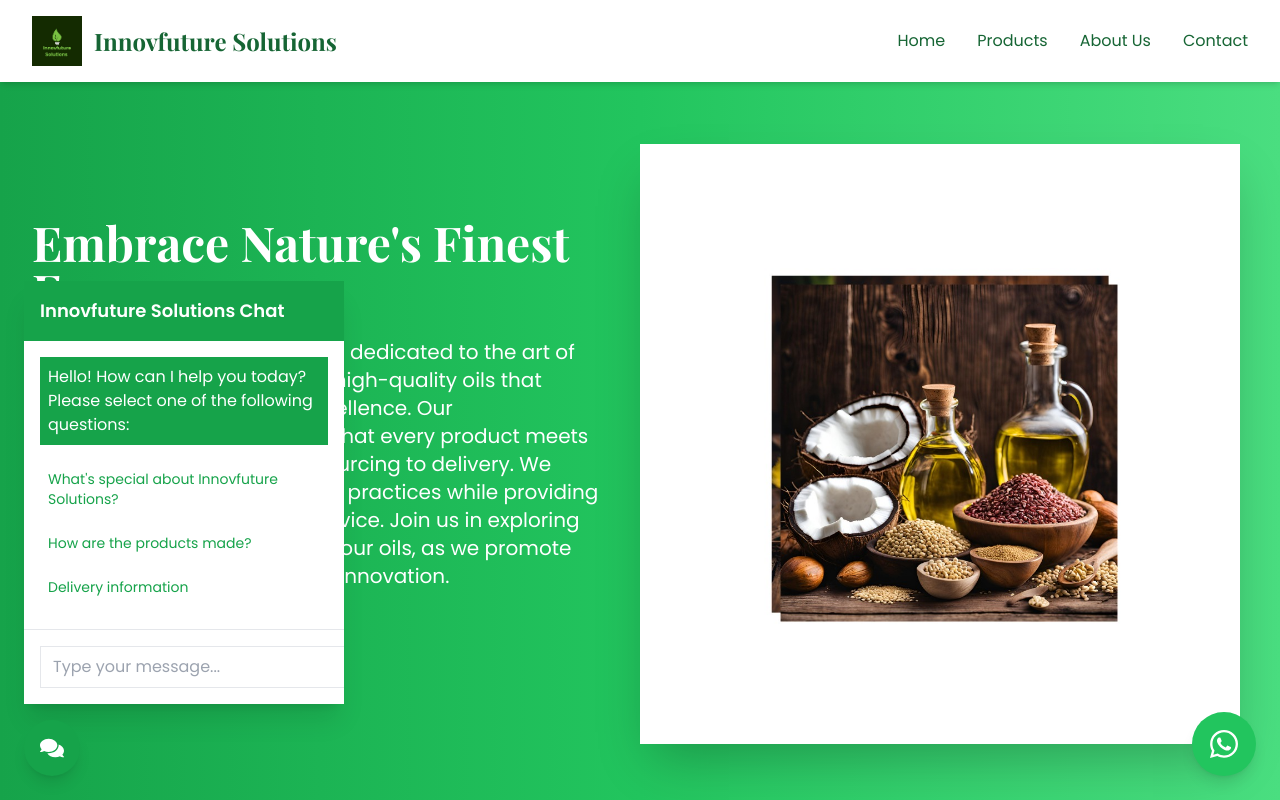
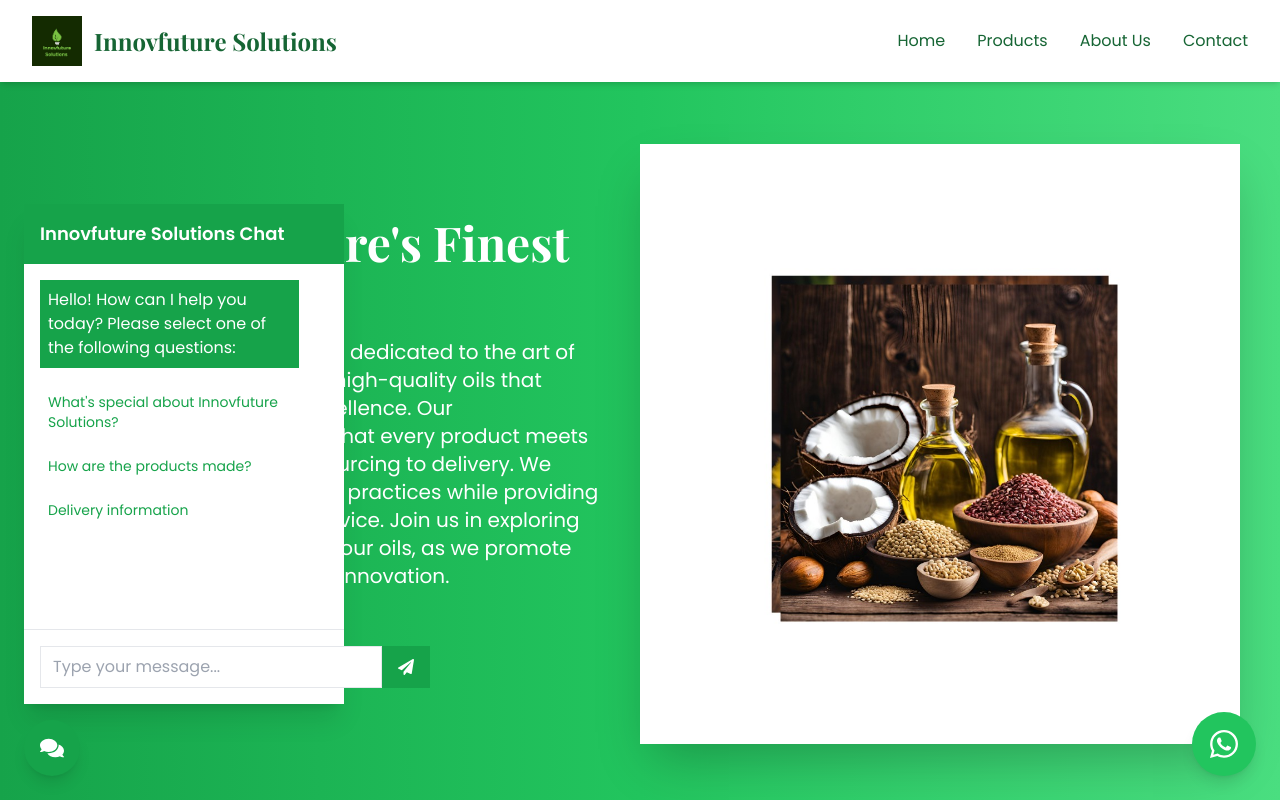
Before and after one commit to bharathkumar8056/InnovFuture, a Next.js app: page / in a window 1280 px wide. Both pictures are taken after a click on the button 52 px from the left and 748 px from the top of the page. Shown: the top 800 px of the page. Built offline with nearby package versions, Linux system fonts and the light colour scheme; a web font is replaced by a local one.

Commit message:
Update ChatBot.tsx

```diff
--- a/app/components/ChatBot.tsx
+++ b/app/components/ChatBot.tsx
@@ -1,7 +1,6 @@
 "use client"
 
-import type React from "react"
-import { useState, useRef, useEffect } from "react"
+import React, { useState, useRef, useEffect } from "react"
 import { FaComments, FaPaperPlane } from "react-icons/fa"
 
 interface Message {
@@ -97,15 +96,19 @@ const ChatBot: React.FC = () => {
   return (
     <div className="fixed bottom-6 left-6 z-50">
       {isOpen && (
-        <div className="bg-white rounded-lg shadow-xl w-full sm:w-80 mb-4 overflow-hidden max-h-[80vh] flex flex-col">
+        <div className="bg-white rounded-lg shadow-xl w-full sm:w-80 mb-4 h-[500px] flex flex-col">
+          {/* Fixed chat height */}
           <div className="bg-green-600 text-white p-4">
             <h3 className="text-lg font-semibold">Innovfuture Solutions Chat</h3>
           </div>
-          <div className="flex-grow overflow-y-auto p-4">
+          <div className="flex-grow overflow-y-auto p-4 max-h-[400px]">
+            {/* Message container with max height */}
             {messages.map((message, index) => (
               <div key={index} className={`mb-4 ${message.isUser ? "text-right" : "text-left"}`}>
                 <span
-                  className={`inline-block p-2 rounded-lg ${message.isUser ? "bg-green-100 text-green-800" : "bg-green-600 text-white"}`}
+                  className={`inline-block max-w-[90%] break-words p-2 rounded-lg ${
+                    message.isUser ? "bg-green-100 text-green-800" : "bg-green-600 text-white"
+                  }`}
                 >
                   {message.text}
                 </span>
```
